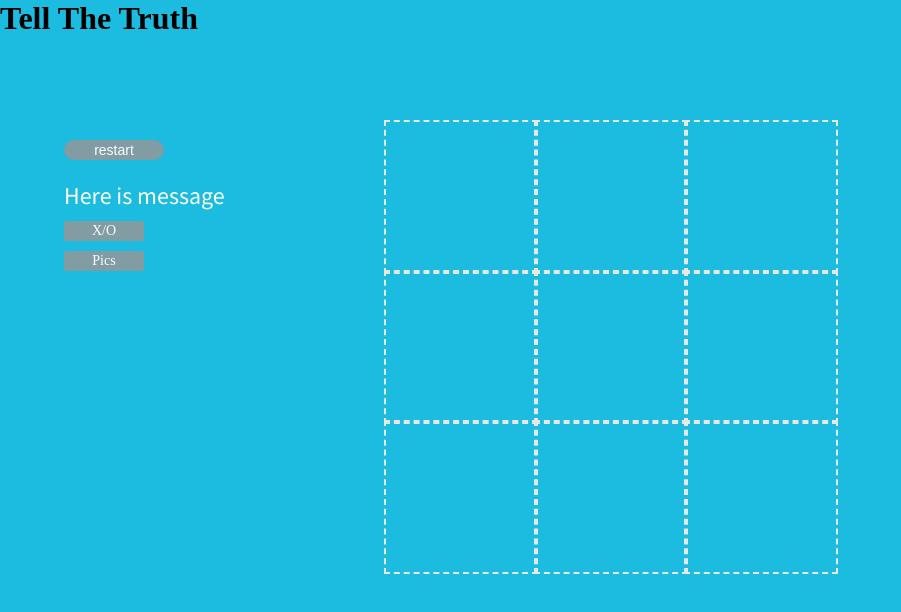
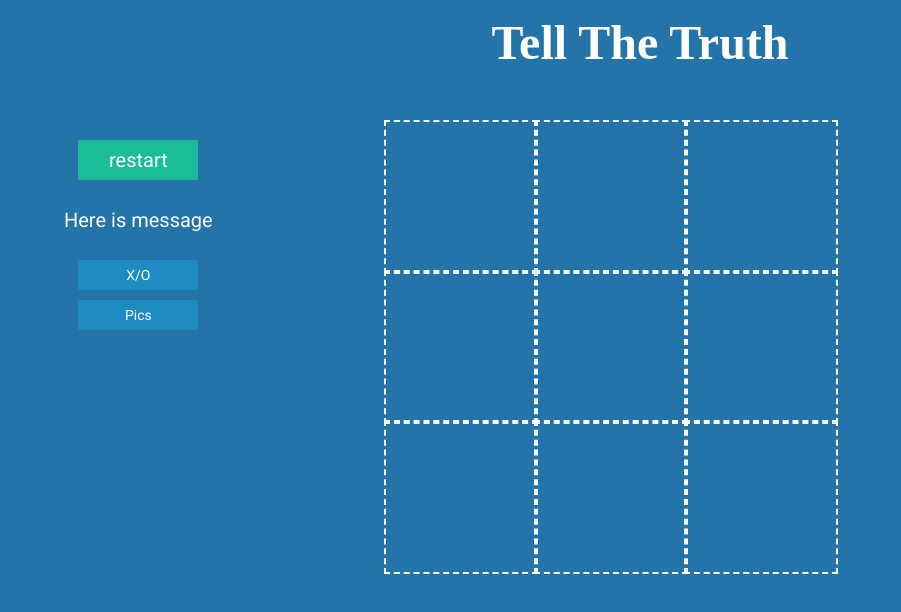
Before and after one commit to douMax/tictactoe, a plain HTML site: page index.html in a window 1280 px wide. Shown: the whole page, without its empty margins (0-901 px from the left). Drawn offline with nearby package versions, Linux system fonts and the light colour scheme.

Commit message:
interface basic done, need a new color scheme

```diff
--- a/css/style.css
+++ b/css/style.css
@@ -5,12 +5,16 @@ font-family: 'Source Sans Pro', sans-serif;*/
 
 body{
   margin:0 auto;
-  background-color: #1bbcdf;
+  background-color: #2574a9;
 }
 
 h1{
   text-transform: capitalize;
-  margin: 0 auto;
+  margin: 15px auto;
+  text-align: center;
+  color: #fcfdfd;
+  font-size: 48px;
+
 }
 
 
@@ -18,38 +22,49 @@ h1{
   position: absolute;
   left:5%;
   top: 15%;
+  font-family: 'Roboto', sans-serif;
 }
+
+/*#right div{
+  border: 1px solid red;
+}*/
 
 
 
 .msg{
   color: #fcfdfd;
-  font-size: 24px;
-  font-family: 'Source Sans Pro', sans-serif;
+  font-size: 20px;
+  line-height: 40px;
+  height:40px;
+  text-align: center;
+  margin: 20px auto;
 }
 
 .token{
-  background-color: #819ca3;
+  background-color: #1e8bc3;
   color: #fcfdfd;
   font-size: 14px;
-  line-height: 20px;
+  line-height: 30px;
   text-align: center;
-  width: 80px;
-  height: 20px;
-  margin-top: 10px;
+  width: 120px;
+  height: 30px;
+  margin: 10px auto;
   border-radius: 2px;
   border: transparent;
+  cursor: pointer;
 }
 
 
 #restart{
+  background-color: #1bbc98;
+  color: #fcfdfd;
+  font-size: 20px;
+  line-height: 40px;
+  text-align: center;
+  width: 120px;
+  height: 40px;
   margin: 20px auto;
-  background-color: #819ca3;
-  color: #fcfdfd;
-  font-size: 14px;
-  width: 100px;
-  height: 20px;
-  border-radius: 12px;
+  border-radius: 2px;
   border:transparent;
 }
 
@@ -63,11 +78,12 @@ h1{
 
 .cells{
   position: absolute;
-  border: 2px dashed #e7e8e3;
+  border: 2px dashed #fcfdfd;
   width: 150px;
   height: 150px;
   text-align: center;
   line-height: 150px;
+  cursor: pointer;
 }
 
 .cells:nth-child(2){
--- a/index.html
+++ b/index.html
@@ -38,7 +38,7 @@
 
   <div id="right">
 
-    <input id="restart" class="panel" type="button" value="restart">
+    <div id="restart" class="panel">restart</div>
 
     <div class="msg panel">Here is message</div>
 
--- a/js/main.js
+++ b/js/main.js
@@ -11,7 +11,7 @@ $(document).ready(function(){
   var player2 = 'o';
 
   //buttons to switch token
-  var $xo = $('#xo');
+  var $xo = $('#letr');
   var $pic = $('#pic');
 
   var $restart = $('#restart');  // button restart
```
